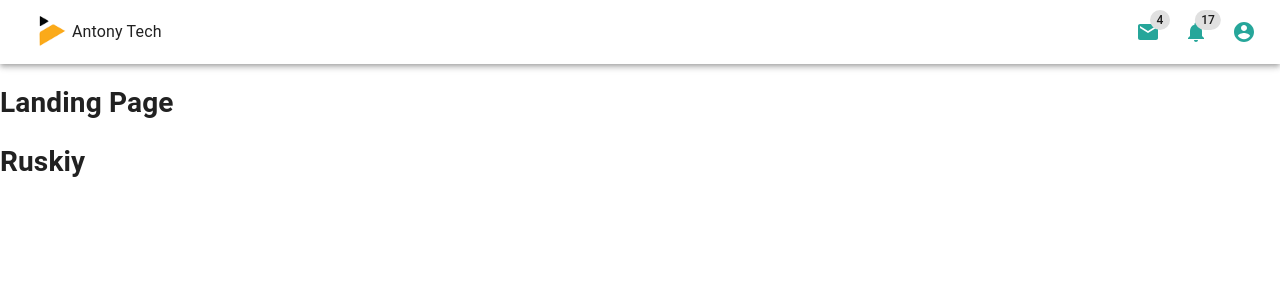
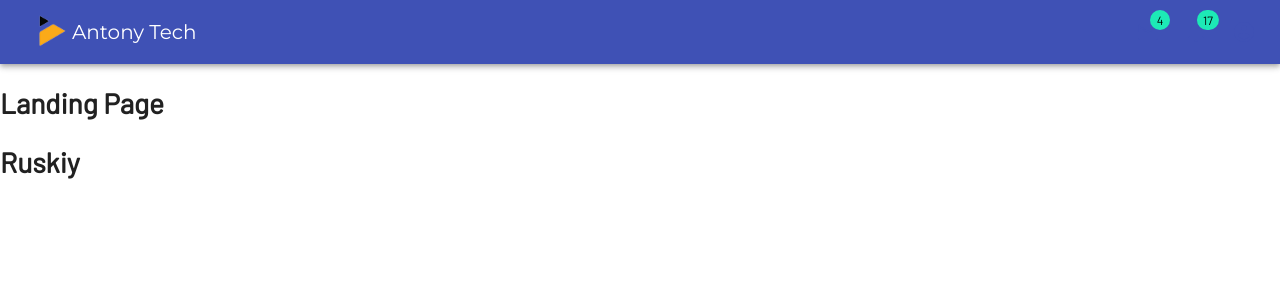
Before and after one commit to khan-skadi/antony-tech, a React (Create React App) app: page / in a window 1280 px wide. Shown: the top 300 px of the page. Built offline with nearby package versions, Linux system fonts and the light colour scheme.

Commit message:
add color theme

```diff
--- a/src/index.css
+++ b/src/index.css
@@ -1,4 +1,6 @@
-body {
-  margin: 0;
+@import url('https://fonts.googleapis.com/css2?family=Barlow&family=Montserrat&display=swap');
+
+/* body {
+  font-family: 'Barlow', sans-serif;
   font-family: 'Montserrat', sans-serif;
-}
+} */
--- a/src/util/theme.tsx
+++ b/src/util/theme.tsx
@@ -2,12 +2,21 @@ import { createMuiTheme, responsiveFontSizes } from '@material-ui/core/styles';
 
 const createTheme = createMuiTheme({
   // spacing: [0, 4, 8, 16, 32, 64],
+  typography: {
+    fontFamily: ['"Barlow", sans-serif', '"Montserrat", sans-serif'].join(',')
+  },
   palette: {
     primary: {
-      main: '#26a69a' // teal
+      light: '#6573c3',
+      main: '#3f51b5', // indigo
+      dark: '#2c387e',
+      contrastText: '#fff'
     },
     secondary: {
-      main: '#e0e0e0' // light grey
+      light: '#14a37f',
+      main: '#1de9b6', // teal
+      dark: '#4aedc4',
+      contrastText: '#000'
     },
     error: {
       main: '#ff1744' // red
--- a/src/views/Navbar.tsx
+++ b/src/views/Navbar.tsx
@@ -32,14 +32,20 @@ const useStyles = makeStyles((theme: Theme) =>
     grow: {
       flexGrow: 1
     },
-    menuButton: {
-      marginRight: theme.spacing(2)
-    },
     appBar: {
-      backgroundColor: '#fff',
+      // backgroundColor: '#fff',
+      backgroundColor: theme.palette.primary.main,
       zIndex: theme.zIndex.drawer + 101
     },
+    menuButton: {
+      color: '#fff'
+    },
     toolbar: theme.mixins.toolbar,
+    logoText: {
+      fontFamily: '"Montserrat", sans-serif',
+      fontSize: '20px',
+      color: '#fff'
+    },
     title: {
       display: 'none',
       [theme.breakpoints.up('sm')]: {
@@ -194,7 +200,12 @@ const Navbar = () => {
       <AppBar position="sticky" className={classes.appBar}>
         <Toolbar>
           <img src={logo} alt="logo" width="48" height="48" />
-          <Typography variant="body1" color="textPrimary" noWrap>
+          <Typography
+            className={classes.logoText}
+            variant="body1"
+            color="textPrimary"
+            noWrap
+          >
             Antony Tech
           </Typography>
           <div className={classes.grow} />
@@ -222,6 +233,7 @@ const Navbar = () => {
           </div>
           <div className={classes.sectionMobile}>
             <IconButton
+              className={classes.menuButton}
               aria-label="show more"
               aria-controls={mobileMenuId}
               aria-haspopup="true"
```
